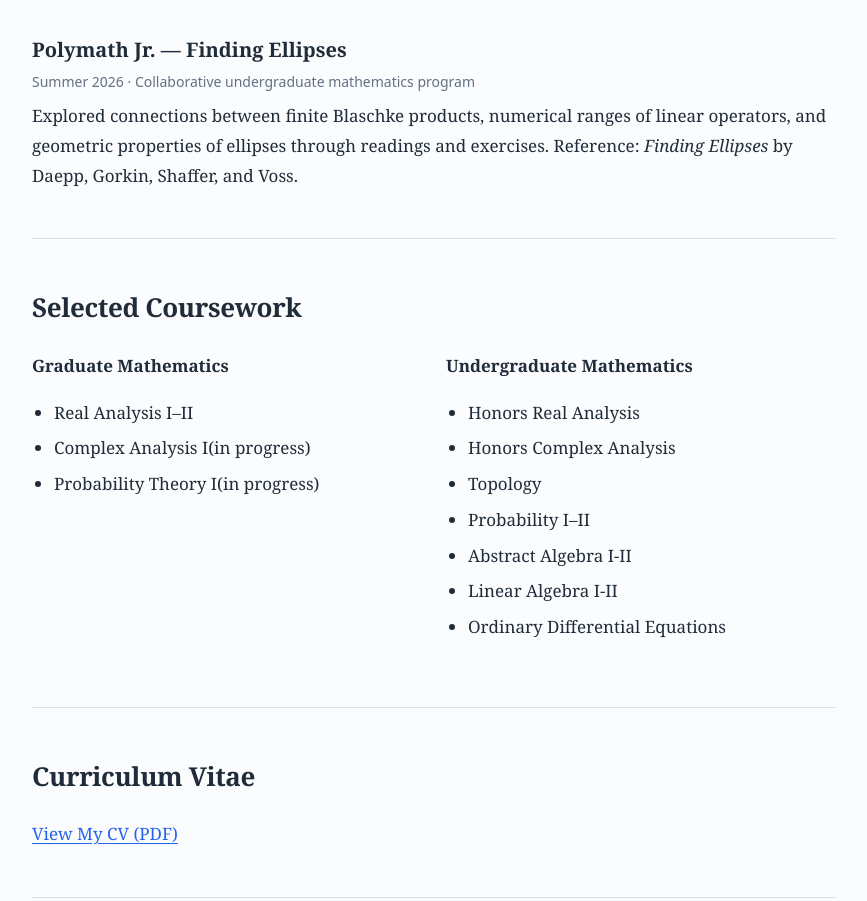
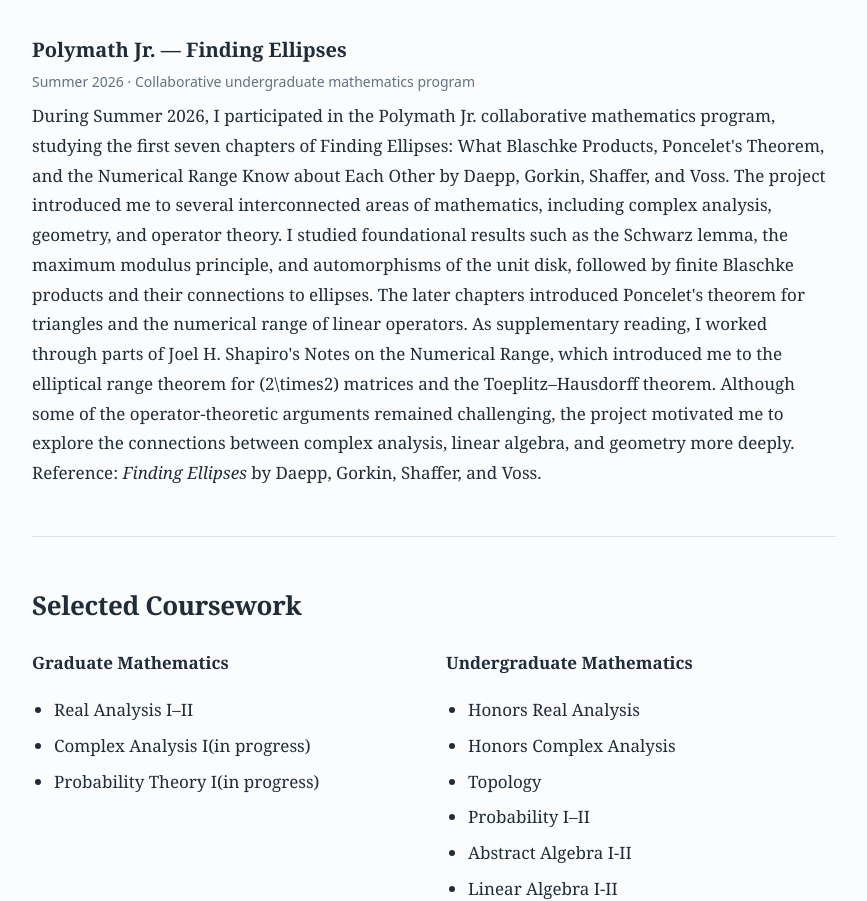
Before and after one commit to yuzew527/yuzew527.github.io, a plain HTML site: page index.html in a window 1280 px wide. Shown: the part 1129-2030 px from the top of the page, without its empty margins (206-1073 px from the left). Drawn offline with Linux system fonts and the light colour scheme.

Commit message:
Update index.html

```diff
--- a/index.html
+++ b/index.html
@@ -379,11 +379,11 @@
                 </div>
 
                 <p>
-                    Explored connections between finite
-                    Blaschke products, numerical ranges
-                    of linear operators, and geometric
-                    properties of ellipses through
-                    readings and exercises.
+                    During Summer 2026, I participated in the Polymath Jr. collaborative mathematics program, studying the first seven chapters of Finding Ellipses: What Blaschke Products, Poncelet's Theorem, and the Numerical Range Know about Each Other by Daepp, Gorkin, Shaffer, and Voss.
+
+The project introduced me to several interconnected areas of mathematics, including complex analysis, geometry, and operator theory. I studied foundational results such as the Schwarz lemma, the maximum modulus principle, and automorphisms of the unit disk, followed by finite Blaschke products and their connections to ellipses. The later chapters introduced Poncelet's theorem for triangles and the numerical range of linear operators.
+
+As supplementary reading, I worked through parts of Joel H. Shapiro's Notes on the Numerical Range, which introduced me to the elliptical range theorem for (2\times2) matrices and the Toeplitz–Hausdorff theorem. Although some of the operator-theoretic arguments remained challenging, the project motivated me to explore the connections between complex analysis, linear algebra, and geometry more deeply.
 
                     Reference:
                     <em>Finding Ellipses</em>
```
